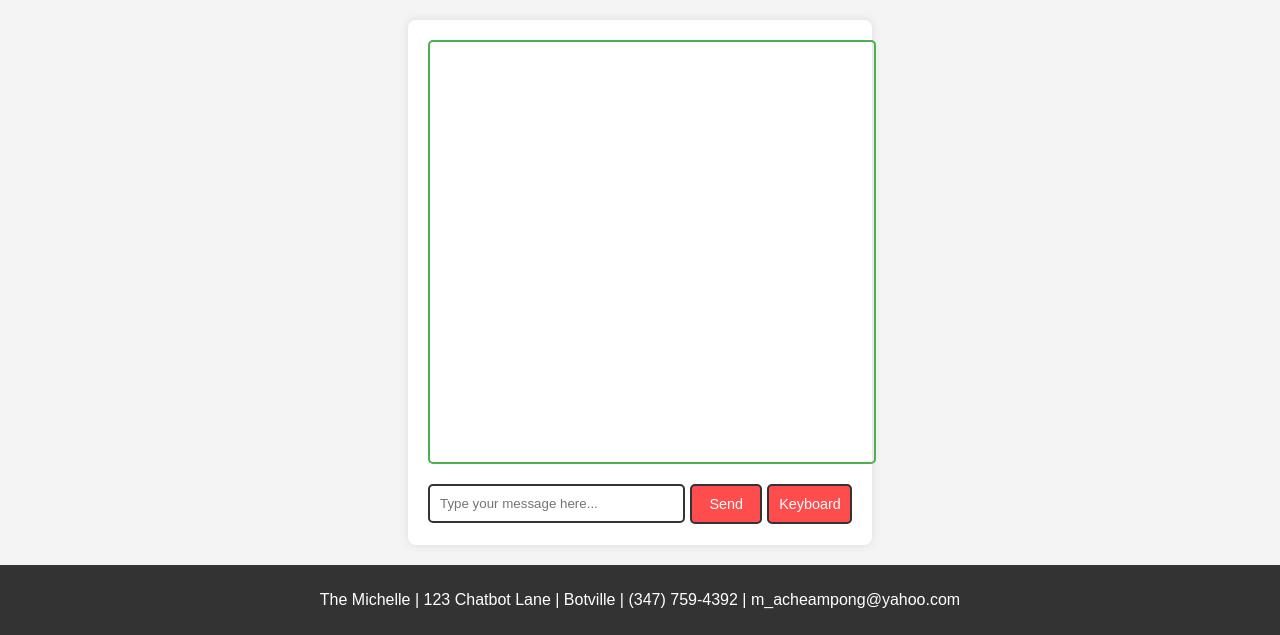
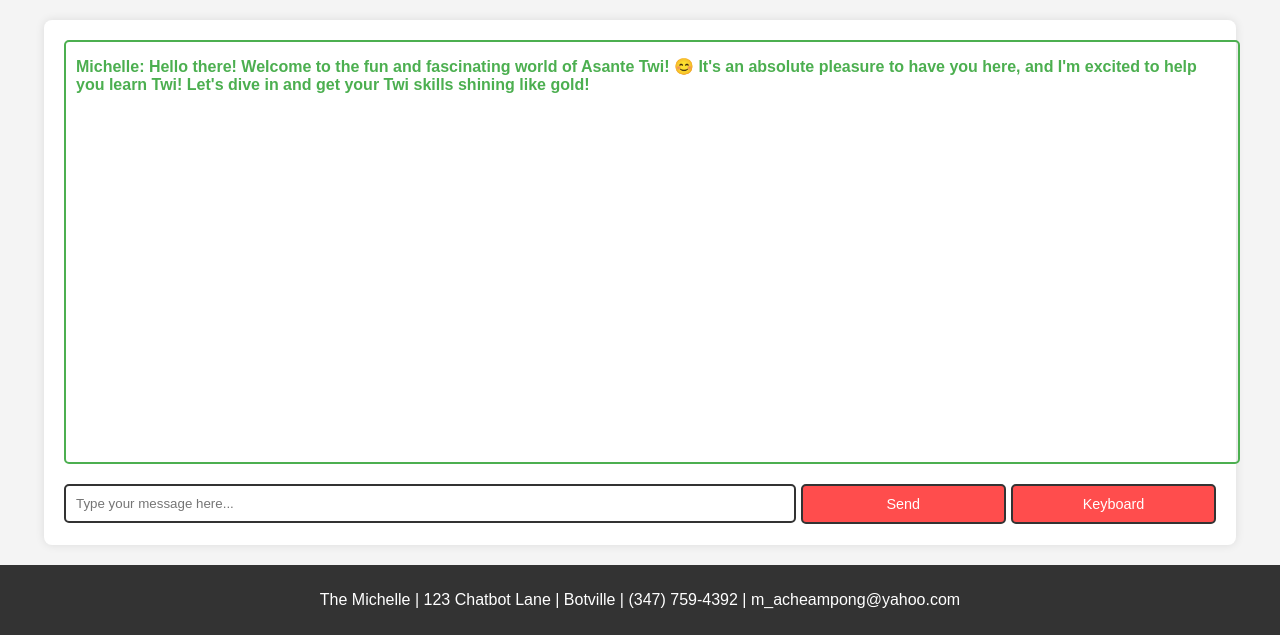
Before and after one commit to Mike248381/MikeTwiLLMChatbot, a Flask app: page / in a window 1280 px wide. Shown: the part 165-800 px from the top of the page. Run offline with Flask 3, Linux system fonts and the light colour scheme.

Commit message:
updating code to start with chat message

```diff
--- a/twibot/__init__.py
+++ b/twibot/__init__.py
@@ -78,8 +78,28 @@
 
 @app.route('/chat', methods=['POST'])
 def chat():
+
+    if len(context) == 1:  # Only system message is present
+        # Generate a dynamic greeting based on context
+        greeting = generate_greeting(context)
+        context.append({'role': 'assistant', 'content': greeting})
+
     user_input = request.json.get('message')
     context.append({'role': 'user', 'content': user_input})
     response = get_completion_from_messages(context)
     context.append({'role': 'assistant', 'content': response})
     return jsonify({'response': response})
+
+def generate_greeting(context):
+    # The bot's system message already provides a lot of info
+    # We'll extract key elements to create a dynamic greeting.
+    system_message = context[0]['content']
+
+    # You can extract different elements or use them to craft a creative greeting
+    greeting = "Hello there! Welcome to the fun and fascinating world of Asante Twi! 😊"
+    greeting += "\n\nIt's an absolute pleasure to have you here, and I'm excited to help you learn Twi!"
+
+    # Optionally, inject some humor based on system message content (bot's personality)
+    greeting += "\nLet's dive in and get your Twi skills shining like gold!"
+
+    return greeting
--- a/twibot/templates/index.html
+++ b/twibot/templates/index.html
@@ -205,6 +205,16 @@
     <script>
         let isUpperCase = true;
 
+        // Function to send the first message (greeting from the bot)
+        function sendBotGreeting() {
+            const chatBox = document.getElementById('chat-box');
+            const botMessage = document.createElement('p');
+            botMessage.className = 'bot';
+            botMessage.textContent = 'Michelle: Hello there! Welcome to the fun and fascinating world of Asante Twi! 😊\n\nIt\'s an absolute pleasure to have you here, and I\'m excited to help you learn Twi!\n\nLet\'s dive in and get your Twi skills shining like gold!';
+            chatBox.appendChild(botMessage);
+            chatBox.scrollTop = chatBox.scrollHeight;
+        }
+
         function sendMessage() {
             const userInput = document.getElementById('user-input').value;
             if (userInput.trim() === '') return;
@@ -261,6 +271,11 @@
                 sendMessage();
             }
         });
+
+                // Trigger the bot's greeting when the page loads
+        window.addEventListener('DOMContentLoaded', (event) => {
+            sendBotGreeting();  // Send the bot's greeting automatically
+        });
     </script>
 </body>
 </html>
```
